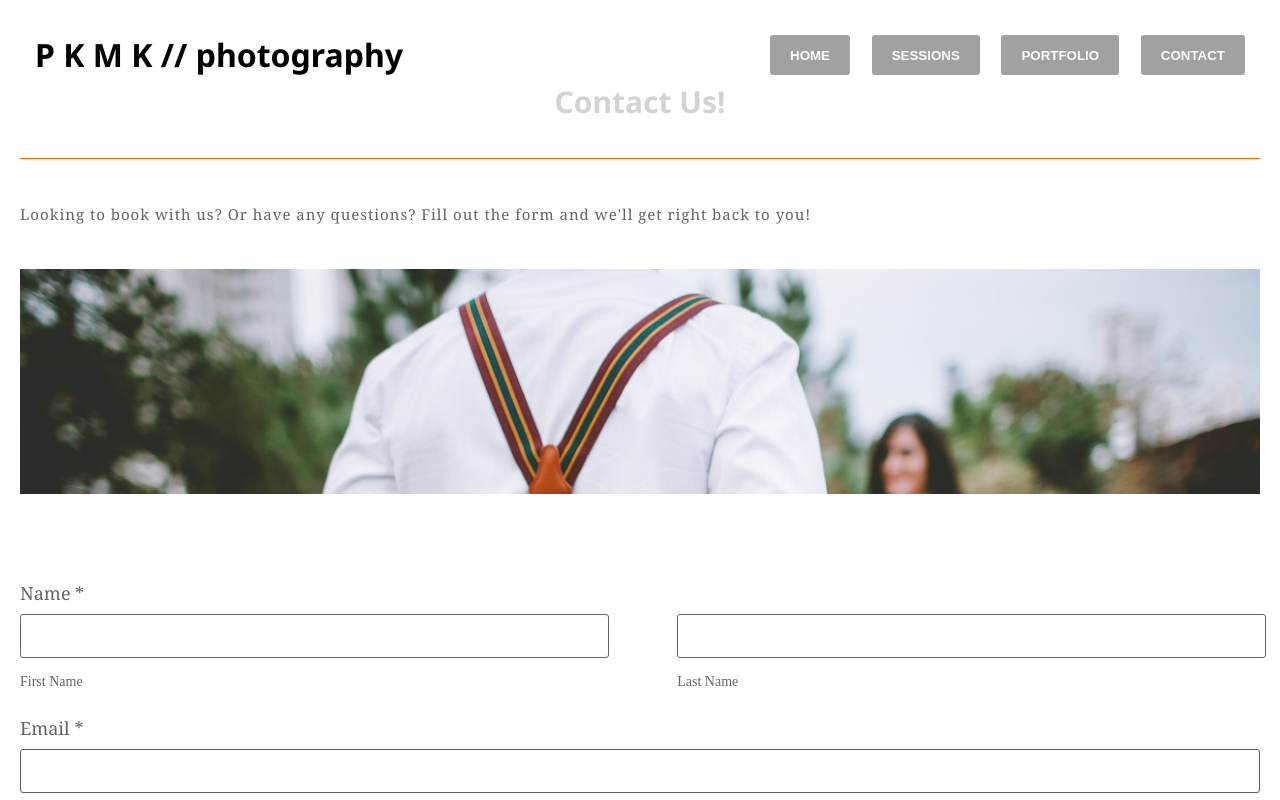
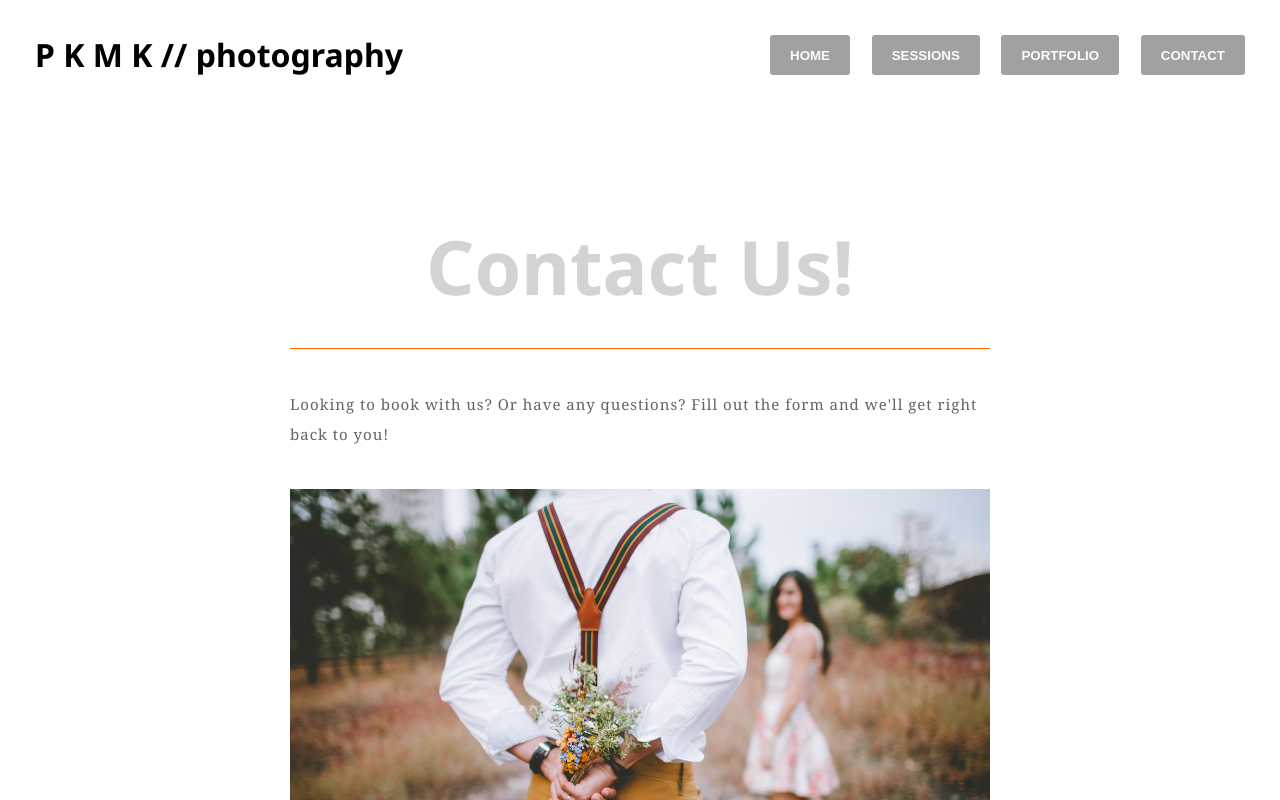
Before and after one commit to PKMK-photography/pkmk-photography, a React (Create React App) app: page /contact in a window 1280 px wide. Shown: the top 800 px of the page. Built offline with nearby package versions, Linux system fonts and the light colour scheme.

Commit message:
Contact page is now responsively designed

```diff
--- a/src/Components/Contact/Contact.css
+++ b/src/Components/Contact/Contact.css
@@ -37,7 +37,7 @@
 }
 
 .contact-us-form textarea {
-    height: 75px;
+    height: 100px;
 }
 
 .contact-us-form div {
@@ -76,3 +76,36 @@
     transition: 200ms;
     cursor: pointer;
 }
+
+@media(min-width: 641px){
+    .contact-us {
+        padding: 150px 75px 100px 75px;
+    }
+
+    .contact-us h1 {
+        font-size: 75px;
+    }
+
+    .contact-us-image {
+        height: 375px;
+    }
+}
+
+@media(min-width: 761px){
+    .contact-us {
+        padding: 150px 150px 100px 150px;
+    }
+}
+
+@media(min-width: 901px){
+    .contact-us {
+        padding: 200px 200px 100px 200px;
+    }
+}
+
+@media(min-width: 1101px){
+    .contact-us {
+        width: 1100px;
+        margin: 0 auto;
+    }
+}
```
